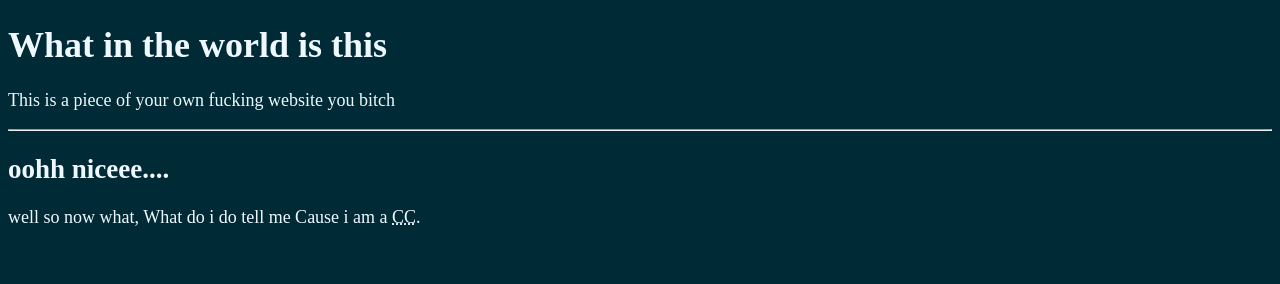
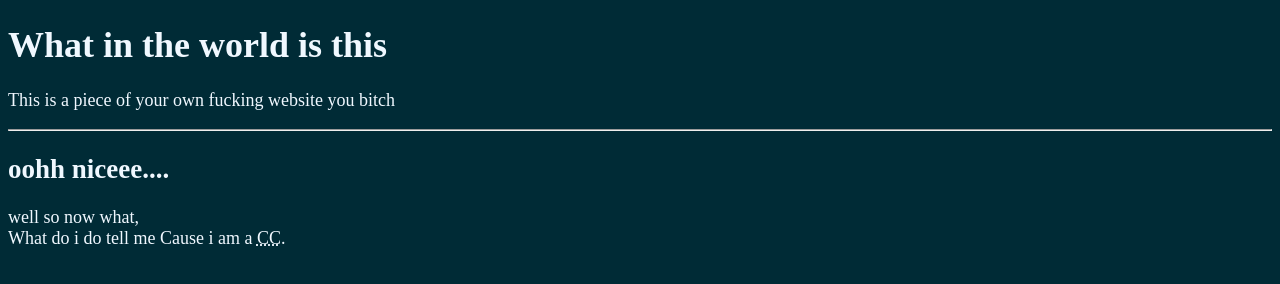
Before and after one commit to settsoumyojjwal/myweb-site, a plain HTML site: page index.html in a window 1280 px wide. Drawn offline with Linux system fonts and the light colour scheme.

Commit message:
learned git

```diff
--- a/index.html
+++ b/index.html
@@ -12,7 +12,7 @@
 	<p>This is a piece of your own fucking website you bitch</p>
 	<hr>
 	<h2>oohh niceee....</h2>
-	<p>well so now what, What do i do tell me Cause i am a <abbr title="Chapless Champion">CC</abbr>.
+	<p>well so now what,<br> What do i do tell me Cause i am a <abbr title="Chapless Champion">CC</abbr>.
 	</p>
 	<address></address>
 </body>
```
